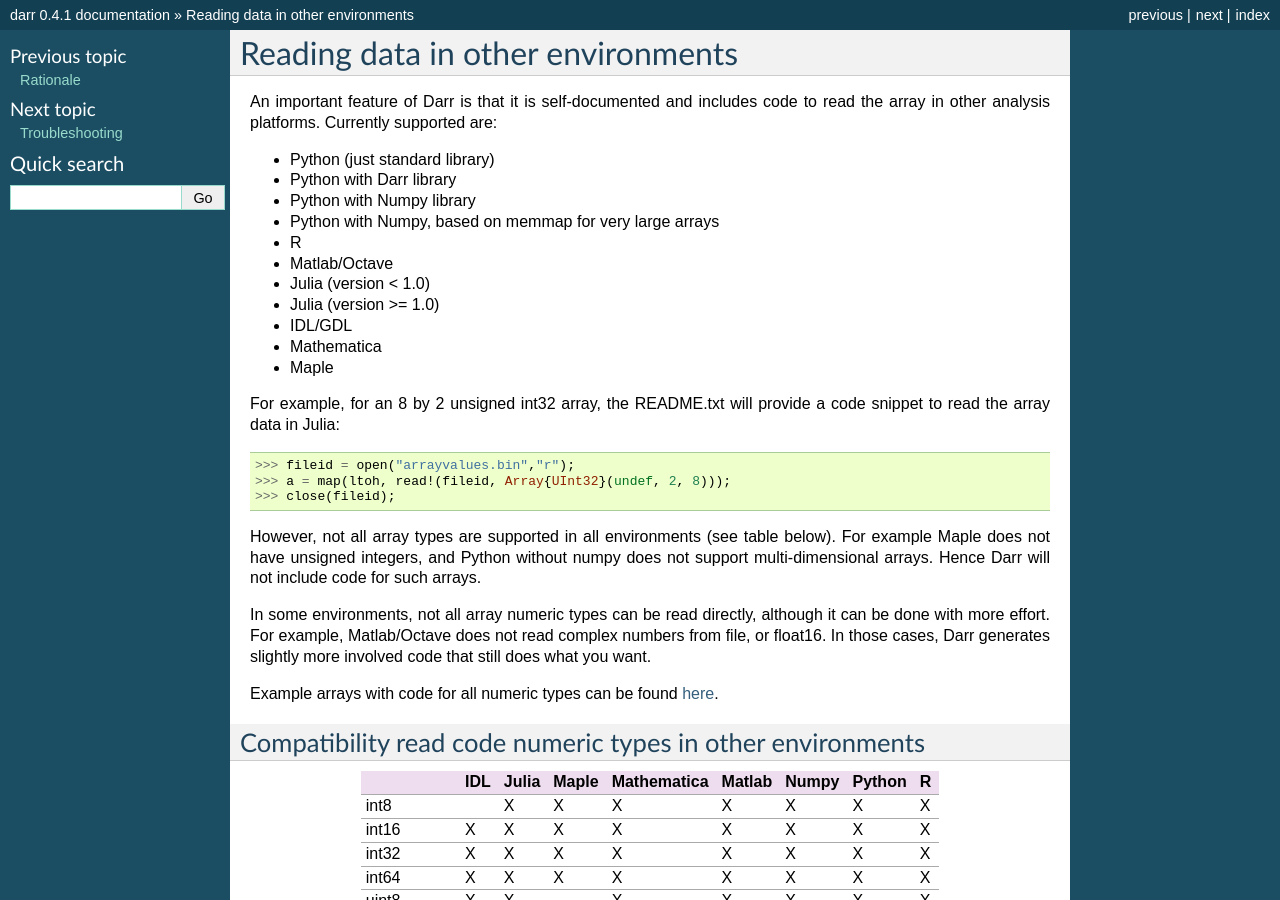
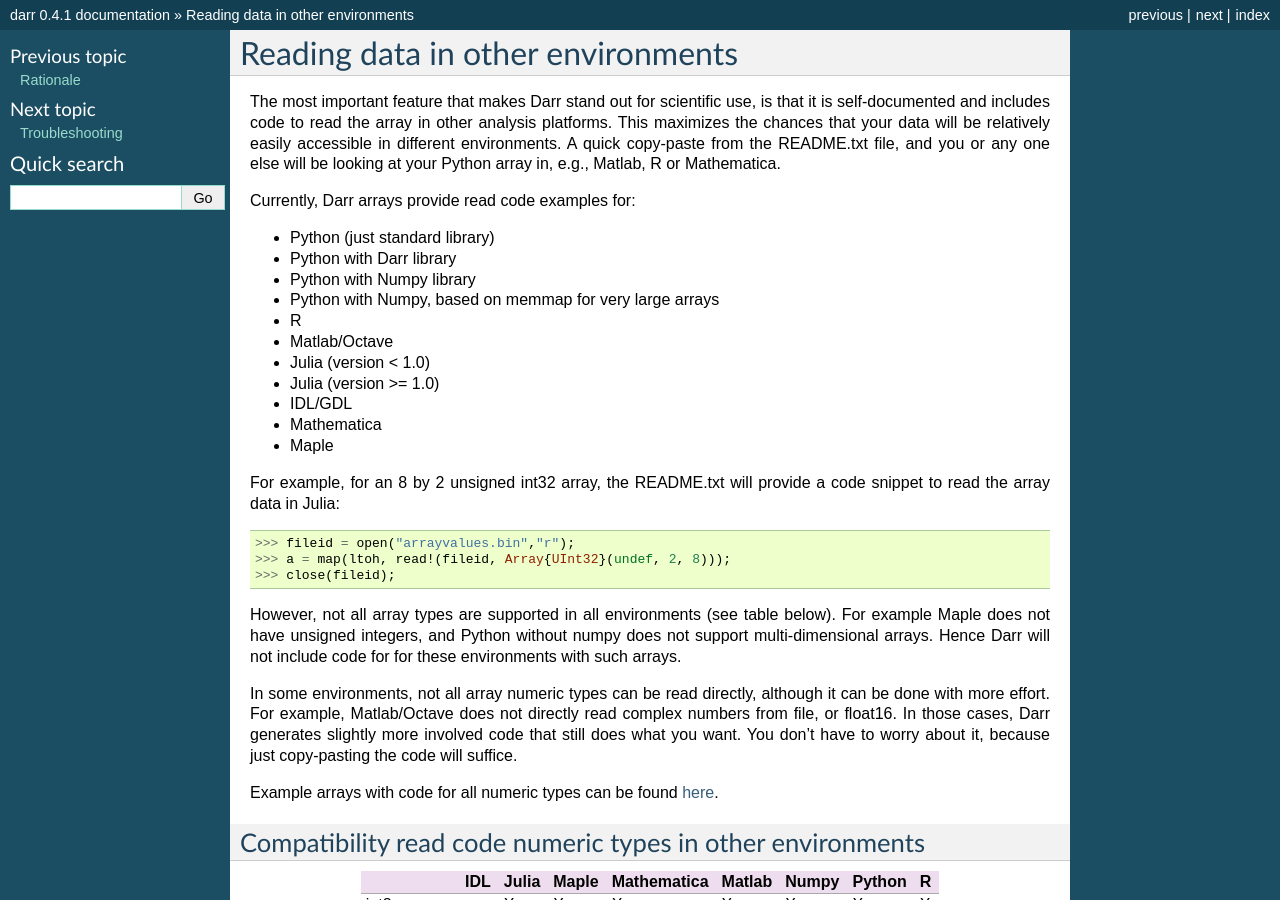
Before and after one commit to gbeckers/Darr, a Sphinx documentation site: the page built from docs/readcode.rst, in a window 1280 px wide and 900 px high. Built offline with Sphinx 7.4.7, drawn with Linux system fonts in a browser that asks for light colours.

Commit message:
fix readcode doc

```diff
--- a/docs/readcode.rst
+++ b/docs/readcode.rst
@@ -1,8 +1,14 @@
 Reading data in other environments
 ==================================
 
-An important feature of Darr is that it is self-documented and includes code
-to read the array in other analysis platforms. Currently supported are:
+The most important feature that makes Darr stand out for scientific
+use, is that it is self-documented and includes code to read the array in other
+analysis platforms. This maximizes the chances that your data will be
+relatively easily accessible in different environments. A quick copy-paste
+from the README.txt file, and you or any one else will be looking at your
+Python array in, e.g., Matlab, R or Mathematica.
+
+Currently, Darr arrays provide read code examples for:
 
 - Python (just standard library)
 - Python with Darr library
@@ -28,12 +34,14 @@ code snippet to read the array data in Julia:
 However, not all array types are supported in all environments (see table
 below). For example Maple does not have unsigned integers, and Python
 without numpy does not support multi-dimensional arrays. Hence Darr will not
-include code for such arrays.
+include code for for these environments with such arrays.
+
 
 In some environments, not all array numeric types can be read directly,
 although it can be done with more effort. For example, Matlab/Octave does not
-read complex numbers from file, or float16. In those cases, Darr generates
-slightly more involved code that still does what you want.
+directly read complex numbers from file, or float16. In those cases, Darr
+generates slightly more involved code that still does what you want. You
+don't have to worry about it, because just copy-pasting the code will suffice.
 
 Example arrays with code for all numeric types can be found `here
 <https://github.com/gbeckers/Darr/tree/master/examplearrays>`__.
```
